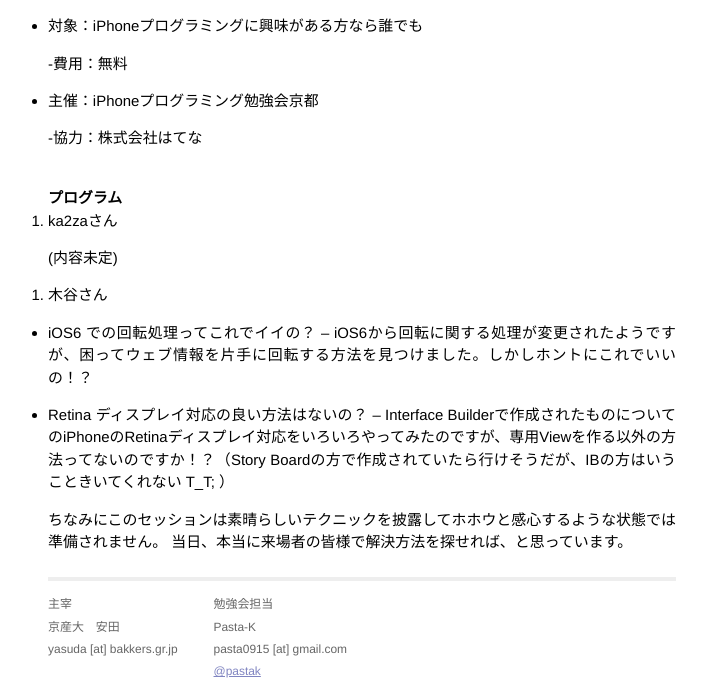
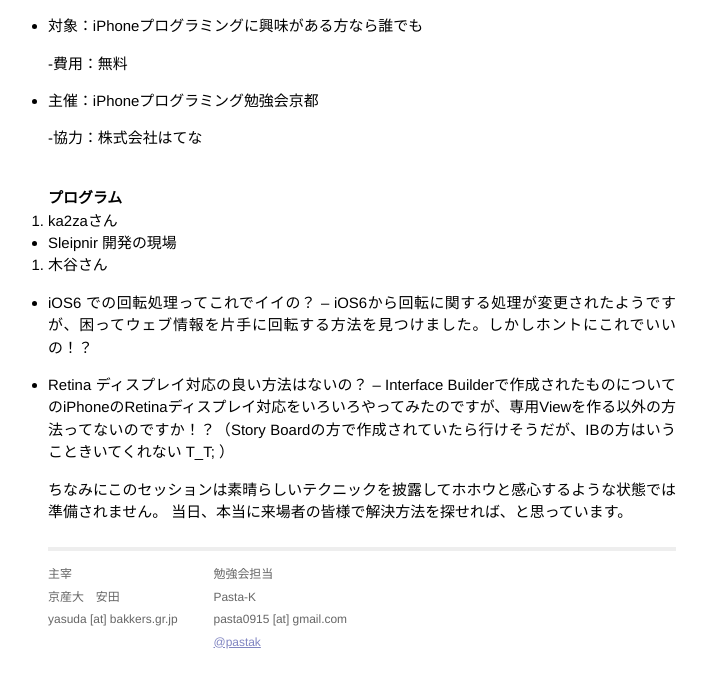
Before and after one commit to iphonekyoto/iphonekyoto.github.io, a Jekyll site: the page built from _posts/2013-05-22-2013_2nd.md, in a window 1280 px wide. Shown: the part 592-1287 px from the top of the page, without its empty margins (278-985 px from the left). Built offline with Jekyll 4.4.1, drawn with Linux system fonts in a browser that asks for light colours; after the commit the page ends 1257 px from its top, so only the background shows below that.

Commit message:
Sleipnir!!!!!

```diff
--- a/_posts/2013-05-22-2013_2nd.md
+++ b/_posts/2013-05-22-2013_2nd.md
@@ -29,7 +29,7 @@
 
 1. ka2zaさん
 
-(内容未定)
+- Sleipnir 開発の現場
 
 2. 木谷さん
 
```
